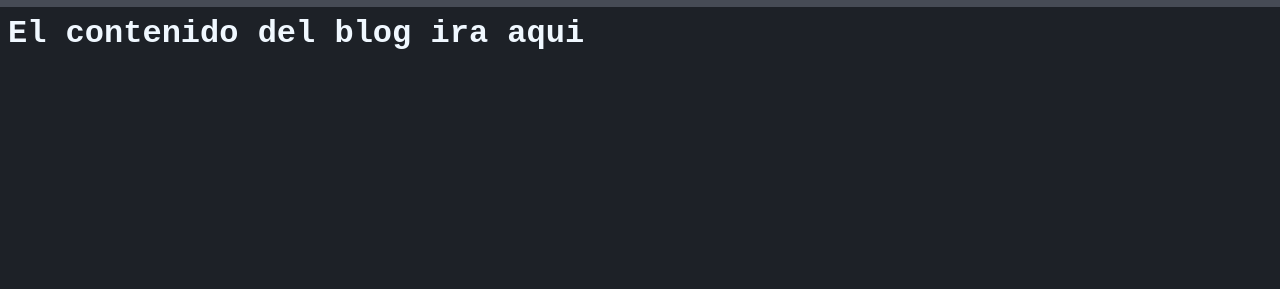
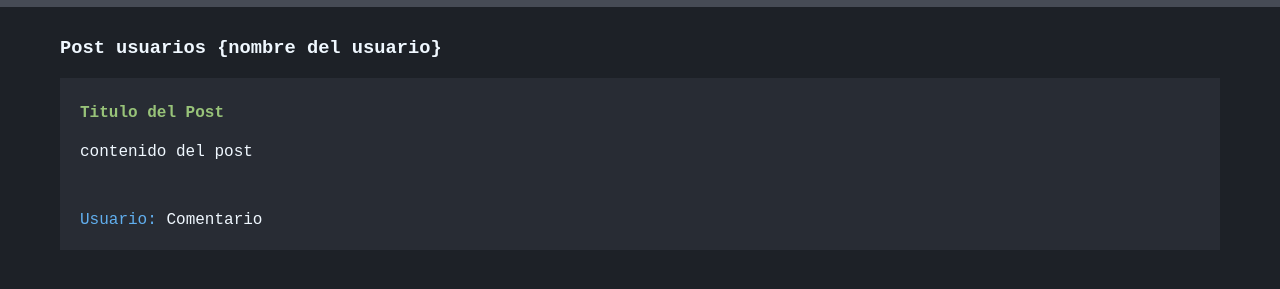
Before and after one commit to onropekili/cursoGitMastermind, a plain HTML site: page index.html in a window 1280 px wide. Shown: the part 63-352 px from the top of the page. Drawn offline with Linux system fonts and the light colour scheme; a web font is replaced by a local one.

Commit message:
Add post styles

```diff
--- a/index.html
+++ b/index.html
@@ -21,8 +21,22 @@
         <h1>Blog curso git</h1>
     </div>
 
-    <div>
-        <h1> El contenido del blog ira aqui</h1>
+    <div class="container" id="container">
+
+      <h3>Post usuarios {nombre del usuario}</h3>
+
+      <div class="post">
+
+        <h4>Titulo del Post</h4>
+        <p>contenido del post</p>
+        <br>
+
+        <p><span>Usuario: </span>Comentario</p>
+
+
+
+      </div>
+
     </div>
 
   </body>
--- a/styly.css
+++ b/styly.css
@@ -20,3 +20,23 @@ h1{
   width: 50px;
   height: 50px;
  }
+
+ .container{
+  margin-top: 30px;
+  padding: 0 60px 0 60px;
+
+ }
+
+ .post{
+  background-color: #282c34;
+  margin-bottom: 15px;
+  padding: 5px 20px 5px 20px;
+ }
+
+ .post h4{
+  color: #98c379;
+ }
+
+ .post span{
+  color: #61afef ;
+ }
```
